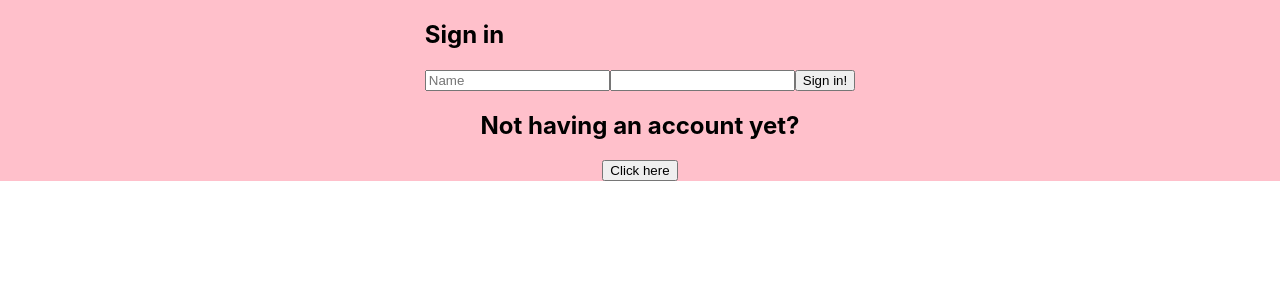
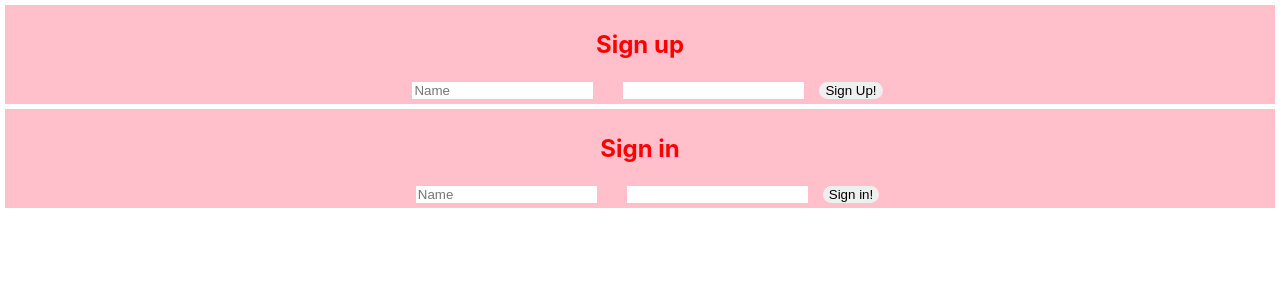
Before and after one commit to aagneshansson/Agnes-app-frontend, a React (Create React App) app: page / in a window 1280 px wide. Shown: the top 300 px of the page. Built offline with nearby package versions, Linux system fonts and the light colour scheme.

Commit message:
Trying to fetch projectlist

```diff
--- a/src/App.js
+++ b/src/App.js
@@ -11,9 +11,9 @@ import { user } from 'reducers/user.js';
 //import styled from 'styled-components';
 
 import { Journey } from './Components/Journey.js';
-// import { Signup } from './Components/Signup.js'
-// import { StatusMessage } from './Components/Statusmessage.js'
-// import { Signin } from 'Components/Signin.js';
+import { Signup } from './Components/Signup.js'
+import { StatusMessage } from './Components/Statusmessage.js'
+import { Signin } from 'Components/Signin.js';
 
 const composeEnhancer = window.__REDUX_DEVTOOLS_EXTENSION_COMPOSE__ || compose;
 
@@ -47,10 +47,10 @@ export const App = () => {
   return (
     <div>
       <Provider store={store}>
-        <Journey />
-        {/* <Signup />
+        {/* <Journey /> */}
+        <Signup />
         <Signin />
-        <StatusMessage /> */}
+        <StatusMessage />
     </Provider>
     </div>
   )
--- a/src/Components/Logout.js
+++ b/src/Components/Logout.js
@@ -1,5 +1,5 @@
 import React from 'react';
-import { Mainwrapper } from '../Styling/Globalstyling';
+import { Mainwrapper, Button } from '../Styling/Globalstyling';
 import { useDispatch, useSelector } from 'react-redux';
 import { logoutfetch } from '../reducers/fetch.js';
 
@@ -13,7 +13,7 @@ export const Logout = () => {
     return (
         <Mainwrapper>
         <p>Everything comes to an end... Click the button to logout!</p>
-        <button onClick={handleLogout}>Log out!</button>
+        <Button onClick={handleLogout}>Log out!</Button>
         </Mainwrapper>
     )
 }
--- a/src/Components/Profile.js
+++ b/src/Components/Profile.js
@@ -1,14 +1,16 @@
 import React from 'react';
 import { Addproject } from './Project.js';
 import { Logout } from './Logout';
-
+import { Projectlist } from './Projectlist.js'
+import { Mainwrapper, Heading } from '../Styling/Globalstyling';
 export const Profile = () => {
     return (
-        <div>
-        <h1>Create a project</h1>
+        <Mainwrapper>
+        <Heading>Create a project</Heading>
         <p>Welcome to your site, let's create some projects!</p>
         <Addproject />
+        <Projectlist />
         <Logout />
-        </div>
+        </Mainwrapper>
     )
 }
--- a/src/Components/Project.js
+++ b/src/Components/Project.js
@@ -1,6 +1,7 @@
 import React, { useState } from 'react'
 import { useDispatch, useSelector } from 'react-redux';
 import { user } from '../reducers/user.js'
+import { Mainwrapper, Heading, Form, Button, Label, Input } from '../Styling/Globalstyling';
 
 const ADDPROJECT_URL = 'http://localhost:8080/project';
 
@@ -35,20 +36,20 @@ export const Addproject = () => {
     }
     // if (accessToken)
     return (
-        <div>
-            <form>
-                <h1>Add project</h1>
-                <label>
-                    <input
+        <Mainwrapper>
+            <Form>
+                <Heading>Add project</Heading>
+                <Label>
+                    <Input
                     required
                     placeholder="Project name"
                     type="text"
                     value={projectname}
                     onChange={event => setProjectname(event.target.value)}
                     />
-                    <button type="submit" onClick={handleAddproject}>Add project!</button>
-                </label>
-            </form>
-        </div>
+                    <Button type="submit" onClick={handleAddproject}>Add project!</Button>
+                </Label>
+            </Form>
+        </Mainwrapper>
     )
 }
--- a/src/Components/Projectlist.js
+++ b/src/Components/Projectlist.js
@@ -1,14 +1,39 @@
 import React, { useEffect, useState } from 'react';
-import { MainWrapper } from '../Styling/Globalstyling.js';
+import { useDispatch, useSelector } from 'react-redux';
+import { Mainwrapper } from '../Styling/Globalstyling.js';
 
 // import moment from 'moment'; --> This makes the "createdat" looks much prettier
 
 export const Projectlist = () => {
-    const PROJECTLIST_URL = '';
+    const PROJECTLIST_URL = 'http://localhost:8080/projectlist';
     const [projects, setProjects] = useState([]);
+    const dispatch = useDispatch();
+    const accessToken = useSelector((store) => store.user.login.accessToken);
 
+    // const handleProjectlist = () => {
+
+    //   fetch(PROJECTLIST_URL,
+    //     {
+    //       method: "GET",
+    //       body: JSON.stringify({  }),
+    //       headers: { Authorization: accessToken, "Content-Type": "application/json" }
+    //     })
+    //     .then((res) => {
+    //       if (res.ok) {
+    //         throw 'unable to show projectlist'
+    //       }
+    //       return res.json();
+    //     })
+    //     .catch((err) => {
+    //       dispatch(user.actions.setErrorMessage({ errorMessage: err }));
+    //   })
+    // }
     useEffect(() => {
-        fetch(PROJECTLIST_URL)
+        fetch(PROJECTLIST_URL,
+          {
+            method: "GET",
+            headers: { Authorization: accessToken, "Content-Type": "application/json" }
+          })
         .then((res) => {
             return res.json();
         })
@@ -29,17 +54,20 @@ export const Projectlist = () => {
     }, []);
 
 return (
-    <MainWrapper>
+    <Mainwrapper>
       {projects.map((project) => {
 
         return (
-          <div key={project._id}>
+          <div >
             <p>
-              {message.message}
+              List of projects:
+              {project.project}
+              {project.projectname}
             </p>
+            <p>projectlist</p>
           </div>
         );
       })}
-    </MainWrapper>
+    </Mainwrapper>
   );
 };
--- a/src/Components/Signin.js
+++ b/src/Components/Signin.js
@@ -2,6 +2,8 @@ import React, { useState } from 'react'
 import { useDispatch, useSelector } from 'react-redux';
 import { signinfetch } from '../reducers/fetch';
 import { Profile } from './Profile.js';
+import { Mainwrapper, Button, Heading, Form, Label, Input } from '../Styling/Globalstyling';
+
 
 export const Signin = () => {
     const dispatch = useDispatch();
@@ -17,11 +19,11 @@ export const Signin = () => {
 
     if (!accessToken) {
     return (
-            <div>
-            <form>
-            <h1>Sign in</h1>
-            <label>
-                <input
+            <Mainwrapper>
+            <Form>
+            <Heading>Sign in</Heading>
+            <Label>
+                <Input
                 required
                 placeholder="Name"
                 type="text"
@@ -29,21 +31,20 @@ export const Signin = () => {
                 onChange={event => setName(event.target.value)}
 
                 />
+            </Label>
 
-            </label>
-
-            <label>
-                <input
+            <Label>
+                <Input
                 required
                 minLength="5"
                 type="password"
                 value={password}
                 onChange={event => setPassword(event.target.value)}
                 />
-            </label>
-            <button type="submit" onClick={handleSignin}>Sign in!</button>
-            </form>
-            </div>
+            </Label>
+            <Button type="submit" onClick={handleSignin}>Sign in!</Button>
+            </Form>
+            </Mainwrapper>
     );
 } else {
     return <Profile />
--- a/src/Components/Signup.js
+++ b/src/Components/Signup.js
@@ -1,7 +1,7 @@
 import React, { useState } from 'react'
 import { useDispatch } from 'react-redux';
 import { signupfetch } from '../reducers/fetch';
-import {Mainwrapper} from '../Styling/Globalstyling';
+import { Mainwrapper, Button, Heading, Form, Label, Input } from '../Styling/Globalstyling';
 
 export const Signup = () => {
     const dispatch = useDispatch();
@@ -17,10 +17,10 @@ export const Signup = () => {
 
     return (
         <Mainwrapper>
-            <form>
-            <h1>Sign up</h1>
-            <label>
-                <input
+            <Form>
+            <Heading>Sign up</Heading>
+            <Label>
+                <Input
                 required
                 placeholder="Name"
                 type="text"
@@ -28,19 +28,19 @@ export const Signup = () => {
                 onChange={event => setName(event.target.value)}
                 />
 
-            </label>
+            </Label>
 
-            <label>
-                <input
+            <Label>
+                <Input
                 required
                 minLength="5"
                 type="password"
                 value={password}
                 onChange={event => setPassword(event.target.value)}
                 />
-            </label>
-            <button type="submit" onClick={handleSignup}>Sign Up!</button>
-            </form>
+            </Label>
+            <Button type="submit" onClick={handleSignup}>Sign Up!</Button>
+            </Form>
         </Mainwrapper>
 )
 }
--- a/src/Styling/Globalstyling.js
+++ b/src/Styling/Globalstyling.js
@@ -6,4 +6,27 @@ display: flex;
 flex-direction: column;
 align-items: center;
 justify-content: center;
+margin: 5px;
+padding: 5px;
+text-align: center;
 `;
+
+export const Label = styled.label`
+padding: 15px;
+`;
+export const Form = styled.form`
+display: flex
+flex-direction: column;
+`;
+
+export const Heading = styled.h1`
+color: red;
+`;
+
+export const Input = styled.input`
+border: none;`;
+
+export const Button = styled.button`
+border-radius: 12px;
+border: none;
+`;
```
